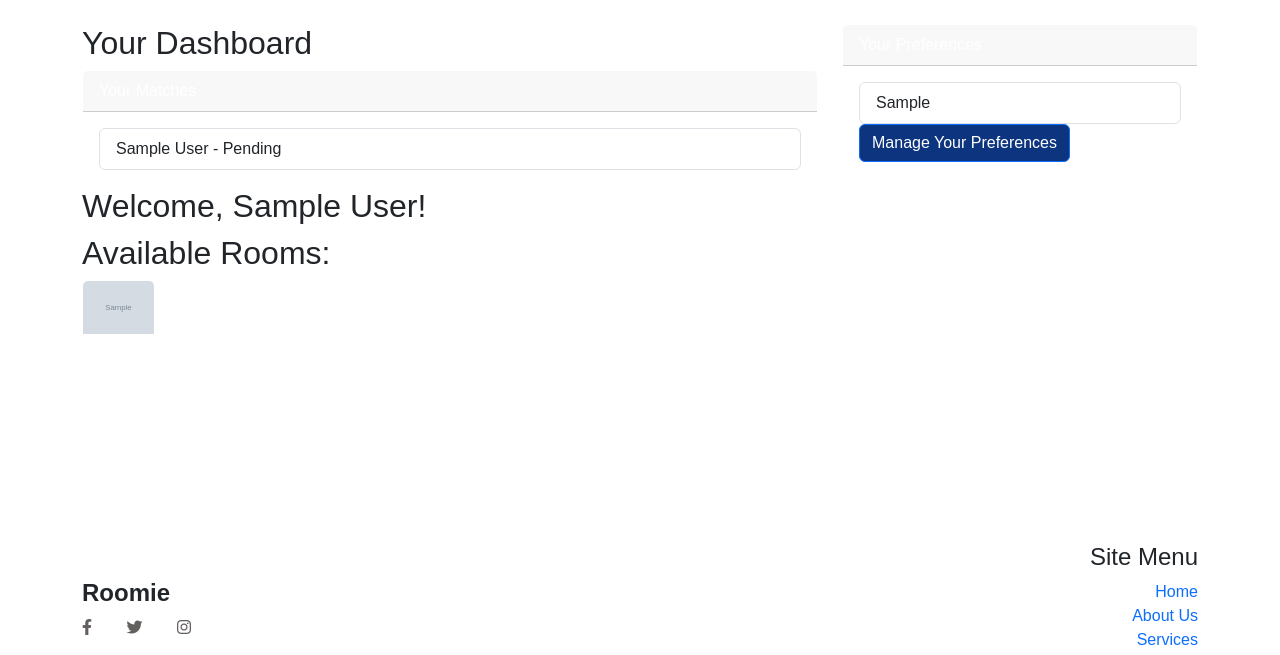
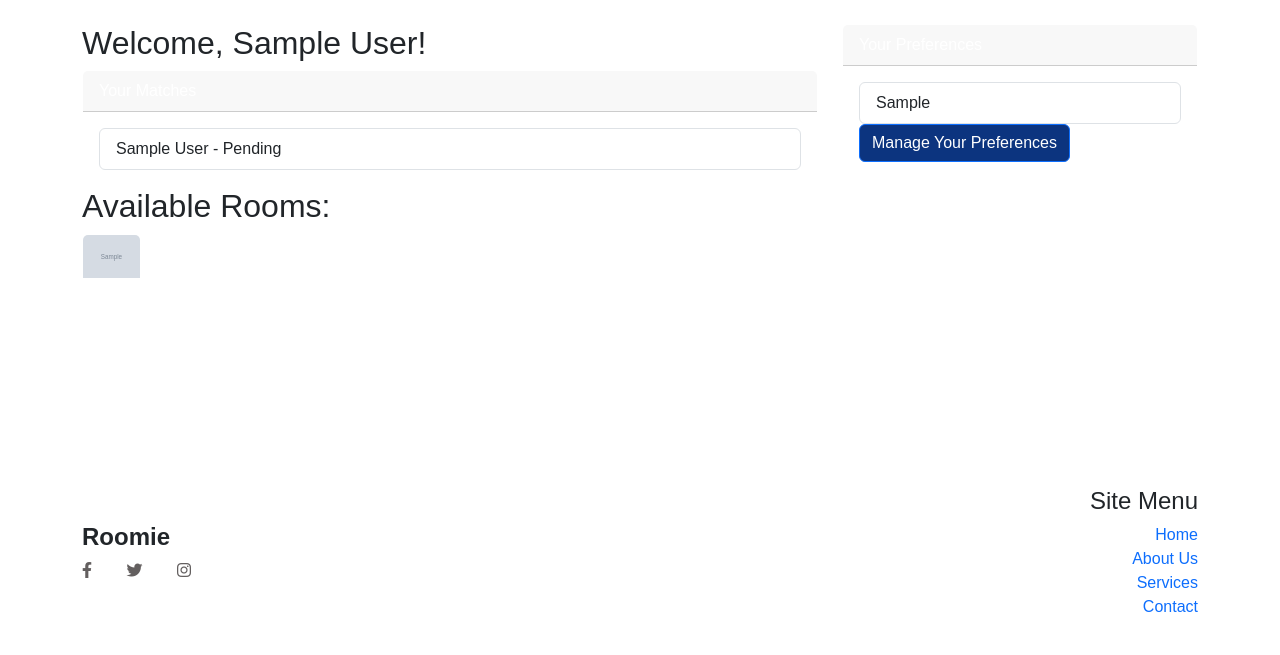
Before and after one commit to doingSigns/roomie, a Django app: page /web/dashboard/ in a window 1280 px wide. Shown: the part 56-711 px from the top of the page. Run offline with Django 4.2, Linux system fonts and the light colour scheme; a user stored in the database is signed in; tables that the repository leaves empty hold one stand-in row (values such as "Sample post"); grey boxes marked "Sample" are stand-in pictures; parts of the project's set-up code (start-up, migrations or seed data) failed here and were passed over; some libraries are stand-ins or nearby versions; some web fonts are replaced.

Commit message:
modified:   web/templates/web/dashboard.html

```diff
--- a/web/templates/web/dashboard.html
+++ b/web/templates/web/dashboard.html
@@ -8,7 +8,7 @@
 <div class="container">
     <div class="row mt-4">
         <div class="col-md-8">
-            <h2>Your Dashboard</h2>
+          <h2>Welcome, {{ student.user.get_full_name }}!</h2>
             <div class="card">
               <div class="card-header">
                 Your Matches
@@ -23,14 +23,12 @@
             </div>
 
             <!-- Display available rooms for student -->
-            <h2>Welcome, {{ student.user.get_full_name }}!</h2>
-
             <h2>Available Rooms:</h2>
             <div class="row">
               {% if available_rooms %}
                 {% for matched_student, room in available_rooms.items %}
                   <div class="col-md-6 mb-4">
-                    <div class="card">
+                    <div class="card" style="width: 18rem;">
                       <img src="{{ room.room_photo.url }}" class="card-img-top" alt="Room Photo">
                       <div class="card-body">
                         <h5 class="card-title">Room Type: {{ room.room_type }}</h5>
```
